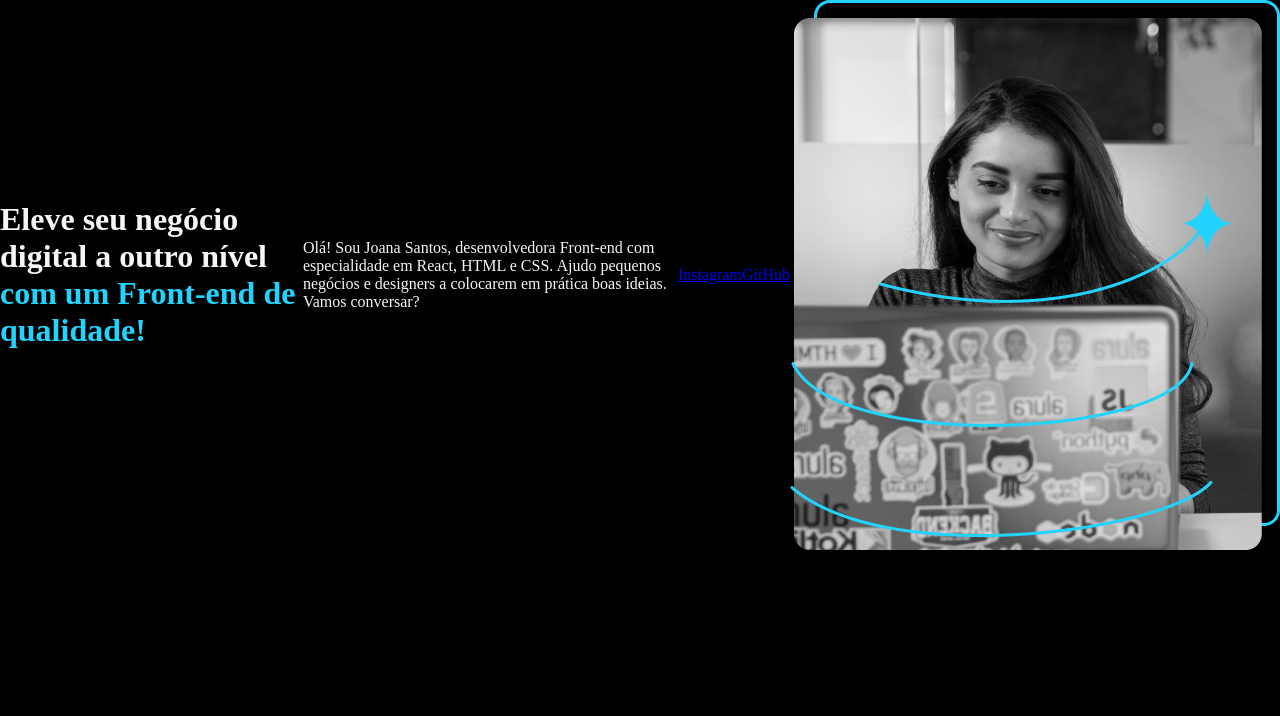
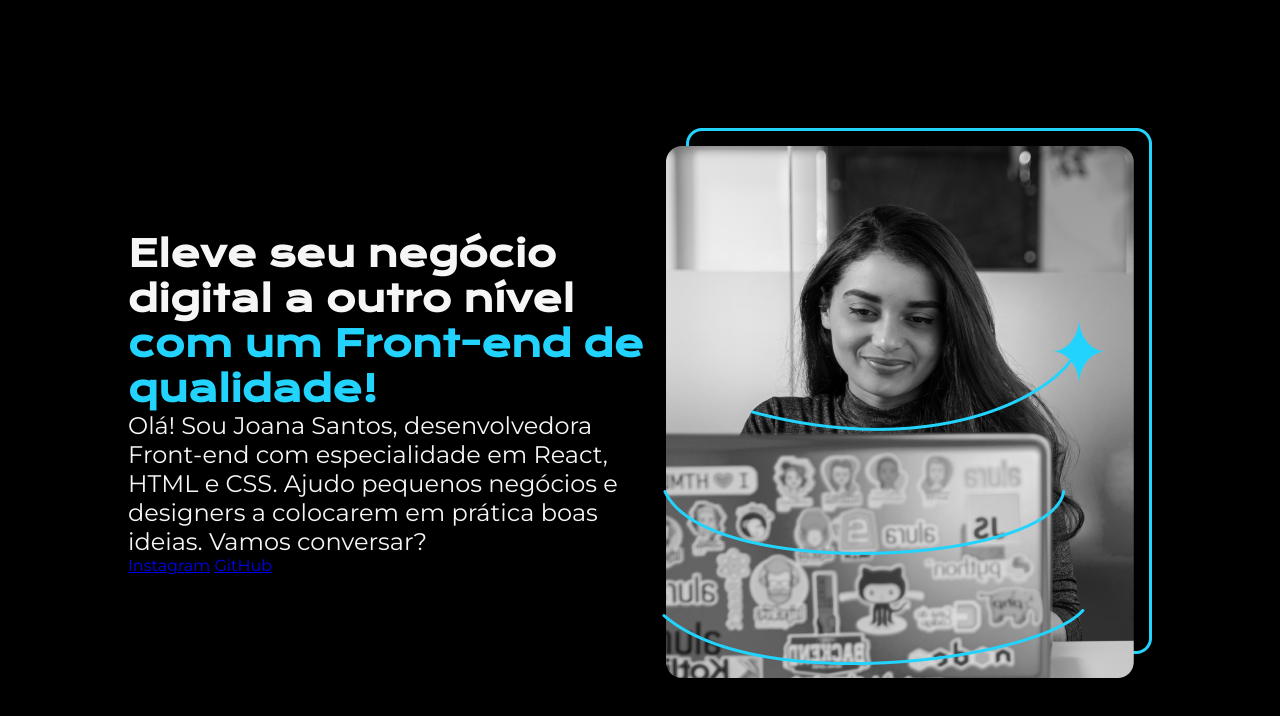
Before and after one commit to MariaFlorDiPiero/html-css-estruturas-e-tags, a plain HTML site: page index.html in a window 1280 px wide. Drawn offline with nearby package versions, Linux system fonts and the light colour scheme.

Commit message:
create font-family

```diff
--- a/index.html
+++ b/index.html
@@ -9,10 +9,12 @@
 <body>
     <header></header>
     <main class="apresentacao">
-        <h1>Eleve seu negócio digital a outro nível <strong class="titulo-destaque"> com um Front-end de qualidade!</strong></h1>
-        <p>Olá! Sou Joana Santos, desenvolvedora Front-end com especialidade em React, HTML e CSS. Ajudo pequenos negócios e designers a colocarem em prática boas ideias. Vamos conversar?</p>
-        <a href="https://instagram.com/mariaflor.dipiero">Instagram</a>
-        <a href="https://github.com/mariaflordipiero">GitHub</a>
+        <section class="apresentacao__conteudo">
+            <h1 class="apresentacao__conteudo__titulo">Eleve seu negócio digital a outro nível <strong class="titulo-destaque"> com um Front-end de qualidade!</strong></h1>
+            <p class="apresentacao__conteudo__paragrafo">Olá! Sou Joana Santos, desenvolvedora Front-end com especialidade em React, HTML e CSS. Ajudo pequenos negócios e designers a colocarem em prática boas ideias. Vamos conversar?</p>
+            <a href="https://instagram.com/mariaflor.dipiero">Instagram</a>
+            <a href="https://github.com/mariaflordipiero">GitHub</a>
+        </section>
         <img src="imagem.png" alt="Foto da Joana Santos programando">
     </main>
     <footer></footer>
--- a/style.css
+++ b/style.css
@@ -1,3 +1,5 @@
+@import url('https://fonts.googleapis.com/css2?family=Krona+One&family=Montserrat&display=swap');
+
 *{
     margin: 0;
     padding: 0;
@@ -15,6 +17,23 @@ body {
 }
 
 .apresentacao {
+    margin: 10%;
     display: flex;
     align-items: center;
+    justify-content: space-between;
+    font-family: 'Montserrat', sans-serif;
 }
+
+.apresentacao__conteudo {
+    width: 615px;
+
+}
+
+.apresentacao__conteudo__titulo {
+    font-size: 36px;
+    font-family: 'Krona One', sans-serif;
+}
+
+.apresentacao__conteudo__paragrafo {
+    font-size: 24px;
+}
```
